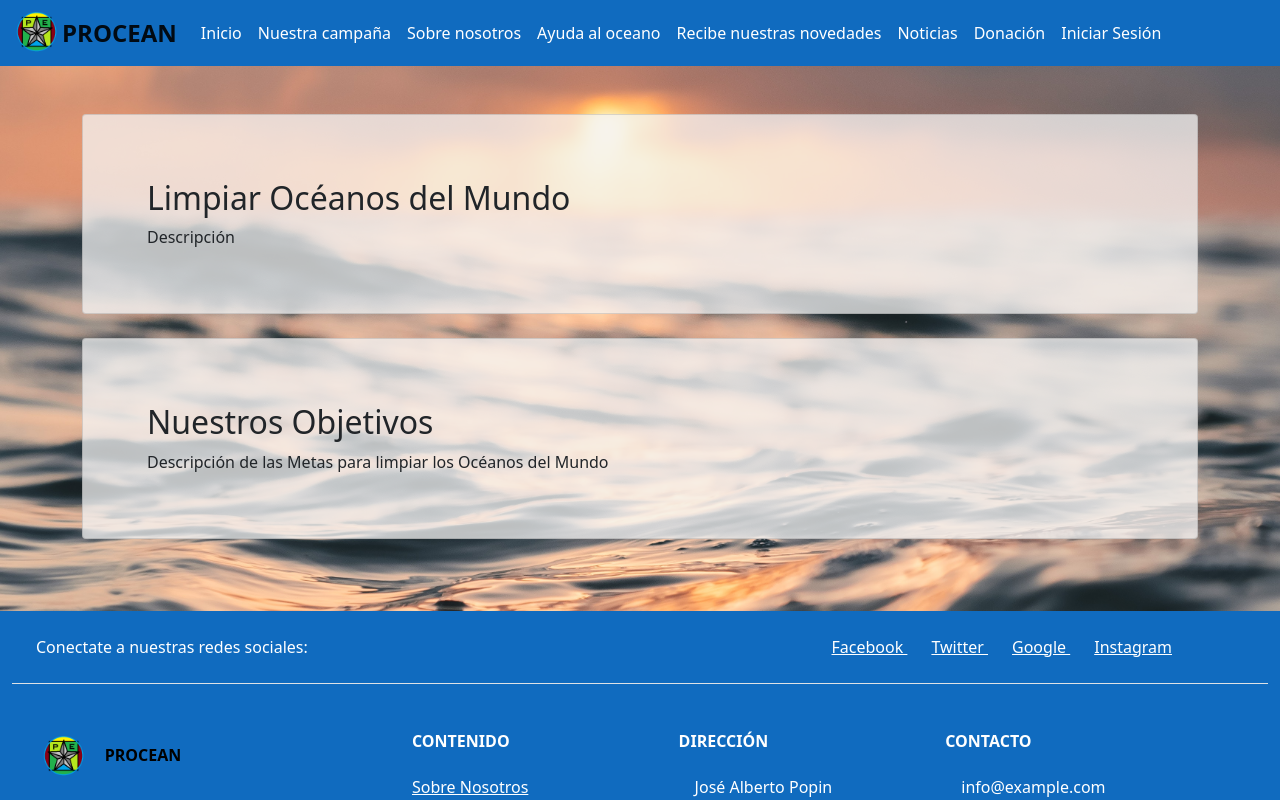
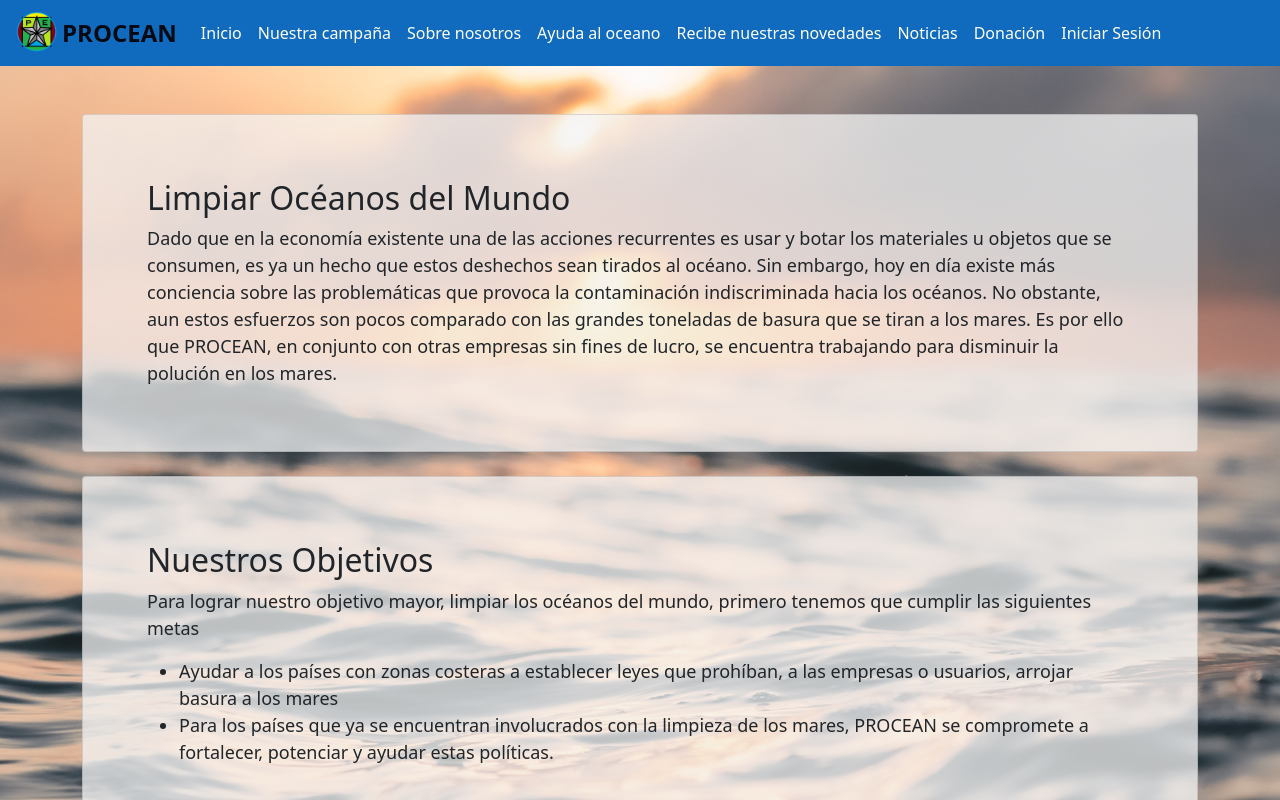
Before and after one commit to benja5022/ProyectoIngWeb, an Angular app in the folder ProyectoIngWeb/: page /limpiaroceanosc in a window 1280 px wide. Shown: the top 800 px of the page. Built offline with nearby package versions, Linux system fonts and the light colour scheme.

Commit message:
Texto a los párrafos

```diff
--- a/ProyectoIngWeb/src/app/screens/desarrollosusc-screen/desarrollosusc-screen.component.scss
+++ b/ProyectoIngWeb/src/app/screens/desarrollosusc-screen/desarrollosusc-screen.component.scss
@@ -30,3 +30,7 @@ $colorBase: #106BBF;
     background-size: cover;
     background-color: $colorBase;
 }
+
+p, li{
+    font-size: large;
+}
--- a/ProyectoIngWeb/src/app/screens/economiac-screen/economiac-screen.component.scss
+++ b/ProyectoIngWeb/src/app/screens/economiac-screen/economiac-screen.component.scss
@@ -30,3 +30,7 @@ $colorBase: #106BBF;
     background-size: cover;
     background-color: $colorBase;
 }
+
+p, li{
+    font-size: large;
+}
--- a/ProyectoIngWeb/src/app/screens/limpiaroceanosc-screen/limpiaroceanosc-screen.component.html
+++ b/ProyectoIngWeb/src/app/screens/limpiaroceanosc-screen/limpiaroceanosc-screen.component.html
@@ -6,7 +6,14 @@
         <div class="card bg-success p-5 mb-4">
           <div class="card-body">
             <h2 class="card-title">Limpiar Océanos del Mundo</h2>
-            <p class="card-text">Descripción</p>
+            <p class="card-text">Dado que en la economía existente una
+              de las acciones recurrentes es usar y botar los materiales u objetos que se consumen,
+               es ya un hecho que estos deshechos sean tirados al océano. Sin embargo, hoy en día existe más
+                conciencia sobre las problemáticas que provoca la contaminación indiscriminada hacia los océanos.
+                 No obstante, aun estos esfuerzos son pocos comparado con las grandes toneladas de basura que se tiran
+                  a los mares. Es por ello que PROCEAN, en conjunto con otras empresas sin fines de lucro, se encuentra trabajando
+                   para disminuir la polución en los mares.
+              </p>
           </div>
         </div>
       </div>
@@ -17,7 +24,20 @@
         <div class="card bg-success p-5 mb-4">
           <div class="card-body">
             <h2 class="card-title">Nuestros Objetivos</h2>
-            <p class="card-text">Descripción de las Metas para limpiar los Océanos del Mundo</p>
+            <p class="card-text">Para lograr nuestro objetivo mayor, limpiar los océanos del mundo,
+              primero tenemos que cumplir las siguientes metas</p>
+
+            <ul>
+              <li>Ayudar a los países con zonas costeras a establecer leyes que prohíban,
+                 a las empresas o usuarios, arrojar basura a los mares
+                </li>
+
+              <li>
+                Para los países que ya se encuentran involucrados con la limpieza de los mares,
+                 PROCEAN se compromete a fortalecer, potenciar y ayudar estas políticas.
+              </li>
+            </ul>
+
           </div>
         </div>
       </div>
--- a/ProyectoIngWeb/src/app/screens/limpiaroceanosc-screen/limpiaroceanosc-screen.component.scss
+++ b/ProyectoIngWeb/src/app/screens/limpiaroceanosc-screen/limpiaroceanosc-screen.component.scss
@@ -30,3 +30,7 @@ $colorBase: #106BBF;
     background-size: cover;
     background-color: $colorBase;
 }
+
+p, li{
+    font-size: large;
+}
--- a/ProyectoIngWeb/src/app/screens/nuestrascampanas-screen/nuestrascampanas-screen.component.html
+++ b/ProyectoIngWeb/src/app/screens/nuestrascampanas-screen/nuestrascampanas-screen.component.html
@@ -5,7 +5,9 @@
         <div class="card bg-success p-5">
           <div class="card-body">
             <h2 class="card-title">Limpiar Océanos del Mundo</h2>
-            <p class="card-text"> </p>
+            <p class="card-text">Dado que en la economía existente una de las acciones recurrentes es usar y
+              botar los materiales u objetos que se consumen,
+               es ya un hecho que estos deshechos sean tirados al océano...  </p>
           </div>
           <div class="d-grid gap-2 d-md-flex justify-content-md-end">
               <button type="button" class="btn btn-outline-secondary btn-sm"> <a href="#" [routerLink]="['/limpiaroceanosc']"> Seguir Leyendo... </a></button>
@@ -40,7 +42,8 @@
         <div class="card bg-success p-5">
           <div class="card-body">
             <h2 class="card-title">Tratados Internacionales</h2>
-            <p class="card-text"> Colo Colo Colo Colo, el equipo que ha sabido ser campeón</p>
+            <p class="card-text">Nosotros como empresa tenemos como objetivo restaurar y conservar
+              lo mejor de este planeta. Sin embargo, para lograr esta meta...</p>
           </div>
           <div class="d-grid gap-2 d-md-flex justify-content-md-end">
             <button type="button" class="btn btn-outline-secondary btn-sm"> <a href="#" [routerLink]="['/tratadosc']"> Seguir Leyendo... </a></button>
--- a/ProyectoIngWeb/src/app/screens/nuestrascampanas-screen/nuestrascampanas-screen.component.scss
+++ b/ProyectoIngWeb/src/app/screens/nuestrascampanas-screen/nuestrascampanas-screen.component.scss
@@ -37,3 +37,7 @@ $colorBase: #106BBF;
         text-decoration: none;
     }
 }
+
+p, li{
+    font-size: large;
+}
--- a/ProyectoIngWeb/src/app/screens/tratadosc-screen/tratadosc-screen.component.html
+++ b/ProyectoIngWeb/src/app/screens/tratadosc-screen/tratadosc-screen.component.html
@@ -6,9 +6,14 @@
         <div class="card bg-success p-5 mb-4">
           <div class="card-body">
             <h2 class="card-title">Tratados Internacionales</h2>
-            <p class="card-text">Nosotros como empresa tenemos como objetivo </p>
+            <p class="card-text">Nosotros como empresa tenemos como objetivo restaurar y conservar
+               lo mejor de este planeta. Sin embargo, para lograr esta meta necesitamos que todos los
+                países formen una alianza para implementar una economía sustentable. Para lograr esto,
+                 PROCEAN se está ampliando poco a poco en todos los territorios del mundo ayudando, en
+                  primera instancia, a los países que más lo necesitan. </p>
           </div>
         </div>
+
       </div>
 
     </div>
@@ -18,9 +23,7 @@
         <div class="card bg-success p-5 mb-4">
           <div class="card-body">
             <h2 class="card-title">Nuestro Objetivo</h2>
-            <p class="card-text">Nosotros como empresa tenemos como objetivo restaurar y conservar lo mejor de este planeta.
-               Sin embargo, para lograr esta meta necesitamos que todos los países formen una alianza para implementar una economía
-                sustentable. Es por ello que, dada esta problemática, PROCEAN se encuentra trabajando en las siguientes metas:
+            <p class="card-text">Dada esta problemática, PROCEAN se encuentra trabajando en las siguientes metas:
               </p>
 
               <ul>
--- a/ProyectoIngWeb/src/app/screens/tratadosc-screen/tratadosc-screen.component.scss
+++ b/ProyectoIngWeb/src/app/screens/tratadosc-screen/tratadosc-screen.component.scss
@@ -30,3 +30,7 @@ $colorBase: #106BBF;
     background-size: cover;
     background-color: $colorBase;
 }
+
+p, li{
+    font-size: large;
+}
```
